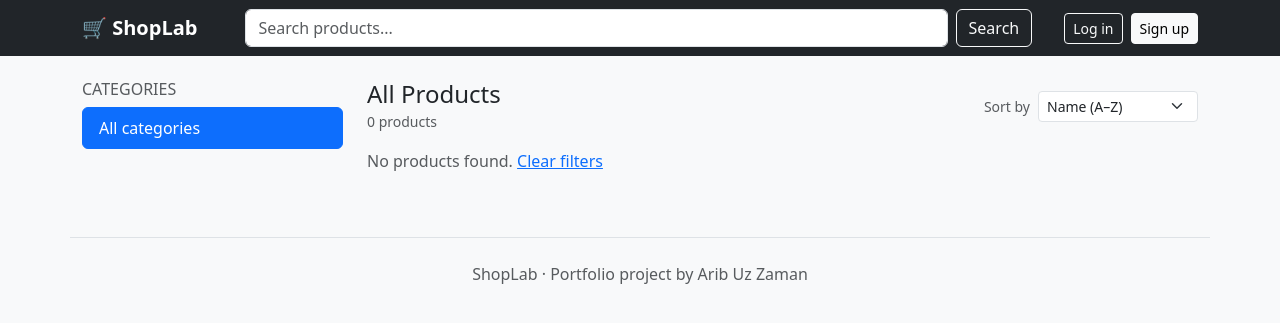
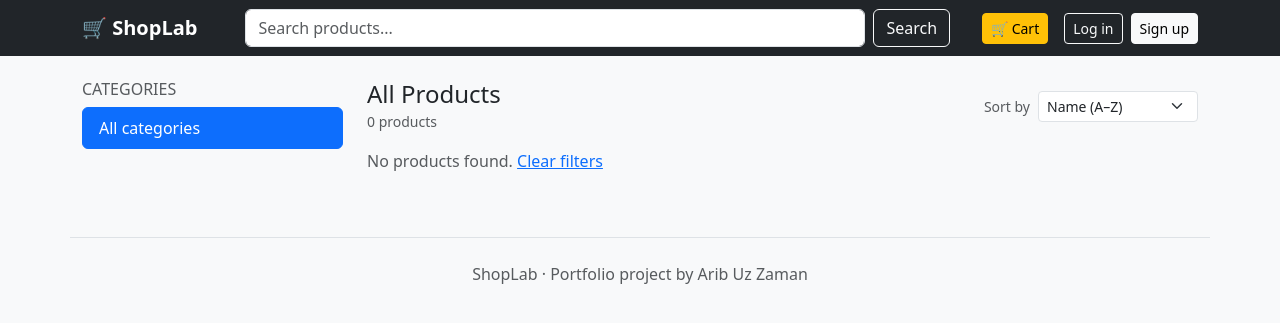
Before and after one commit to Aribdebugs/shoplab, a Django app: page / in a window 1280 px wide. Shown: the top 323 px of the page. Run offline with Django 5.2, Linux system fonts and the light colour scheme; data that the repository does not hold is empty.

Commit message:
Add cart pages, add-to-cart form and navbar cart badge

```diff
--- a/store/templates/store/product_detail.html
+++ b/store/templates/store/product_detail.html
@@ -33,6 +33,12 @@
 
     {% if product.in_stock %}
       <p class="text-success fw-semibold">In stock ({{ product.stock }} left)</p>
+      <form method="post" action="{% url 'store:cart_add' product.id %}" class="d-flex gap-2 mb-3" style="max-width: 260px;">
+        {% csrf_token %}
+        <input type="number" name="quantity" value="1" min="1" max="{{ product.stock }}"
+               class="form-control" aria-label="Quantity">
+        <button type="submit" class="btn btn-warning text-nowrap">Add to cart</button>
+      </form>
     {% else %}
       <p class="text-danger fw-semibold">Out of stock</p>
     {% endif %}
--- a/store/urls.py
+++ b/store/urls.py
@@ -7,4 +7,8 @@ app_name = "store"   # namespace, so templates can use 'store:product_list'
 urlpatterns = [
     path("", views.product_list, name="product_list"),
     path("product/<slug:slug>/", views.product_detail, name="product_detail"),
+    path("cart/", views.cart_detail, name="cart_detail"),
+    path("cart/add/<int:product_id>/", views.cart_add, name="cart_add"),
+    path("cart/update/<int:product_id>/", views.cart_update, name="cart_update"),
+    path("cart/remove/<int:product_id>/", views.cart_remove, name="cart_remove"),
 ]
--- a/store/views.py
+++ b/store/views.py
@@ -1,7 +1,12 @@
+from decimal import Decimal
+
+from django.contrib import messages
 from django.core.paginator import Paginator
 from django.db.models import Count, DecimalField, ExpressionWrapper, F, Q
-from django.shortcuts import get_object_or_404, render
+from django.shortcuts import get_object_or_404, redirect, render
+from django.views.decorators.http import require_POST
 
+from .cart import Cart
 from .models import Category, Product
 
 PRODUCTS_PER_PAGE = 12
@@ -75,3 +80,46 @@ def product_detail(request, slug):
         "product": product,
         "reviews": reviews,
     })
+
+
+def _read_quantity(request, default=1):
+    """Safely read a quantity from the submitted form. Bad input becomes the default."""
+    try:
+        return int(request.POST.get("quantity", default))
+    except (TypeError, ValueError):
+        return default
+
+
+def cart_detail(request):
+    cart = Cart(request)
+    items = list(cart)   # run the database query ONCE, reuse for the list and the total
+    total = sum((item["line_total"] for item in items), Decimal("0.00"))
+    return render(request, "store/cart.html", {"items": items, "total": total})
+
+
+@require_POST
+def cart_add(request, product_id):
+    product = get_object_or_404(Product, id=product_id)
+    if not product.in_stock:
+        messages.error(request, f"Sorry, {product.title} is out of stock.")
+        return redirect(product.get_absolute_url())
+
+    quantity = max(1, _read_quantity(request))   # at least 1
+    Cart(request).add(product, quantity)
+    messages.success(request, f"Added {product.title} to your cart.")
+    return redirect("store:cart_detail")
+
+
+@require_POST
+def cart_update(request, product_id):
+    product = get_object_or_404(Product, id=product_id)
+    Cart(request).add(product, _read_quantity(request), override=True)   # 0 removes it
+    return redirect("store:cart_detail")
+
+
+@require_POST
+def cart_remove(request, product_id):
+    product = get_object_or_404(Product, id=product_id)
+    Cart(request).remove(product)
+    messages.info(request, f"Removed {product.title} from your cart.")
+    return redirect("store:cart_detail")
--- a/templates/base.html
+++ b/templates/base.html
@@ -23,6 +23,14 @@
       </form>
 
       <div class="d-flex align-items-center gap-2">
+        <a class="btn btn-sm btn-warning position-relative me-2" href="{% url 'store:cart_detail' %}">
+          🛒 Cart
+          {% if cart_count %}
+            <span class="position-absolute top-0 start-100 translate-middle badge rounded-pill bg-danger">
+              {{ cart_count }}<span class="visually-hidden"> items in cart</span>
+            </span>
+          {% endif %}
+        </a>
         {% if user.is_authenticated %}
           <a class="btn btn-sm btn-outline-light" href="{% url 'accounts:account' %}">👤 {{ user.username }}</a>
           <!-- Logout MUST be a POST form in Django 5+ (a plain link no longer works) -->
```
Also changed, not shown: store/templates/store/cart.html (added, +70 -0 lines).
